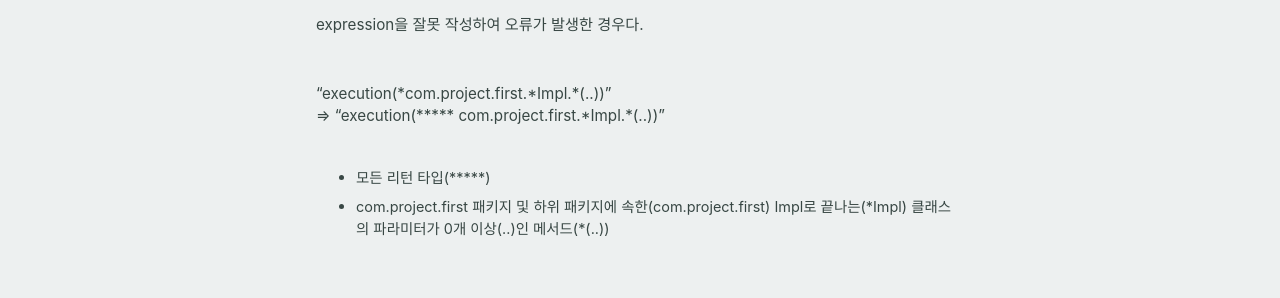
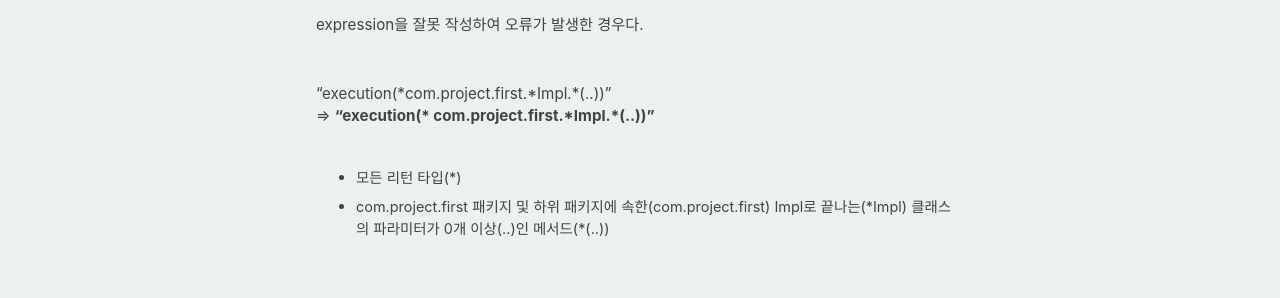
Before and after one commit to ellylee617/ellylee617.github.io, a Jekyll site: the page built from _posts/2021-08-31-spring-error1.md, in a window 1280 px wide. Shown: the part 679-977 px from the top of the page. Built offline with Jekyll 4.4.1, drawn with Linux system fonts in a browser that asks for light colours; cached includes are drawn as plain includes; comment, search, counter and statistics services are not loaded.

```diff
--- a/_posts/2021-08-31-spring-error1.md
+++ b/_posts/2021-08-31-spring-error1.md
@@ -48,11 +48,11 @@ expression을 잘못 작성하여 오류가 발생한 경우다.
 <br><br>
 "execution(\*com.project.first.\*Impl.*(..))"
 
-⇒ "execution(***** com.project.first.\*Impl.\*(..))"
+⇒ **"execution(* com.project.first.\*Impl.\*(..))"**
 
 <br>
 
-- 모든 리턴 타입(*****)
+- 모든 리턴 타입(*)
 
 - com.project.first 패키지 및 하위 패키지에 속한(com.project.first) Impl로 끝나는(\*Impl) 클래스의 파라미터가 0개 이상(..)인 메서드(*(..))
 
```
